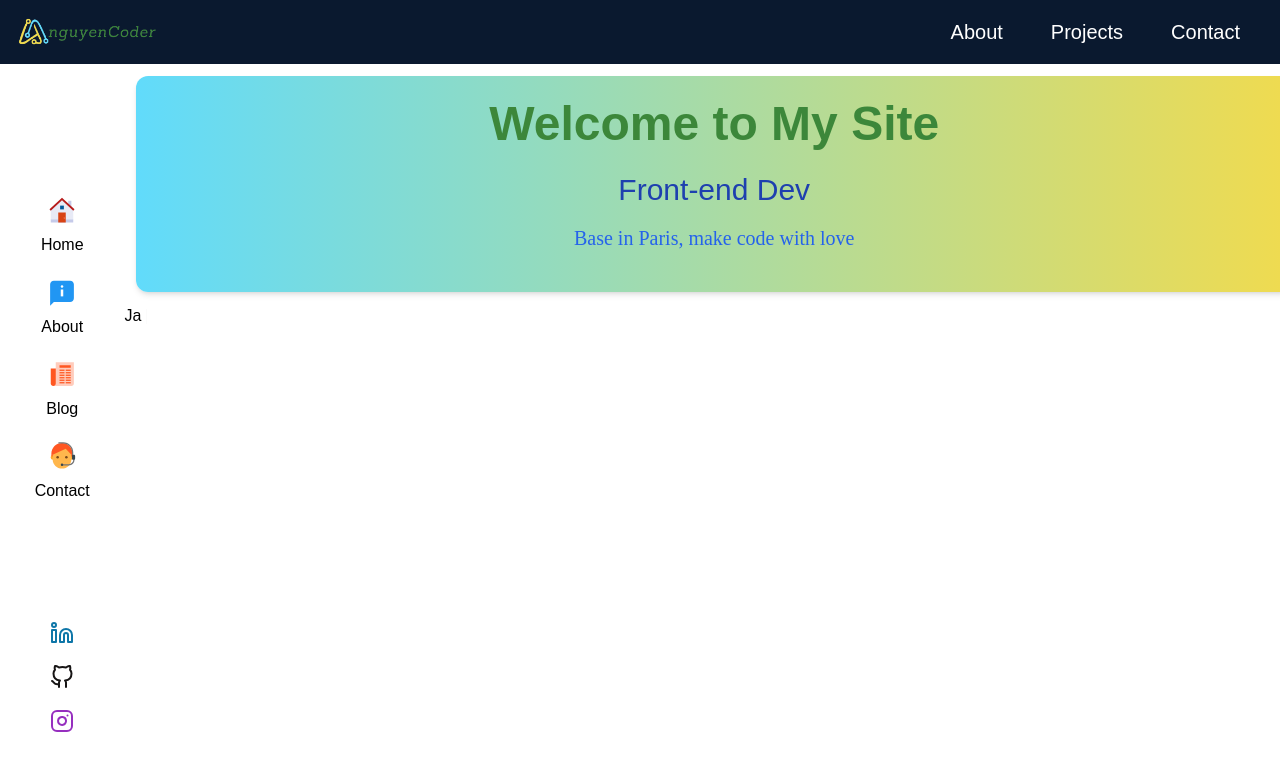
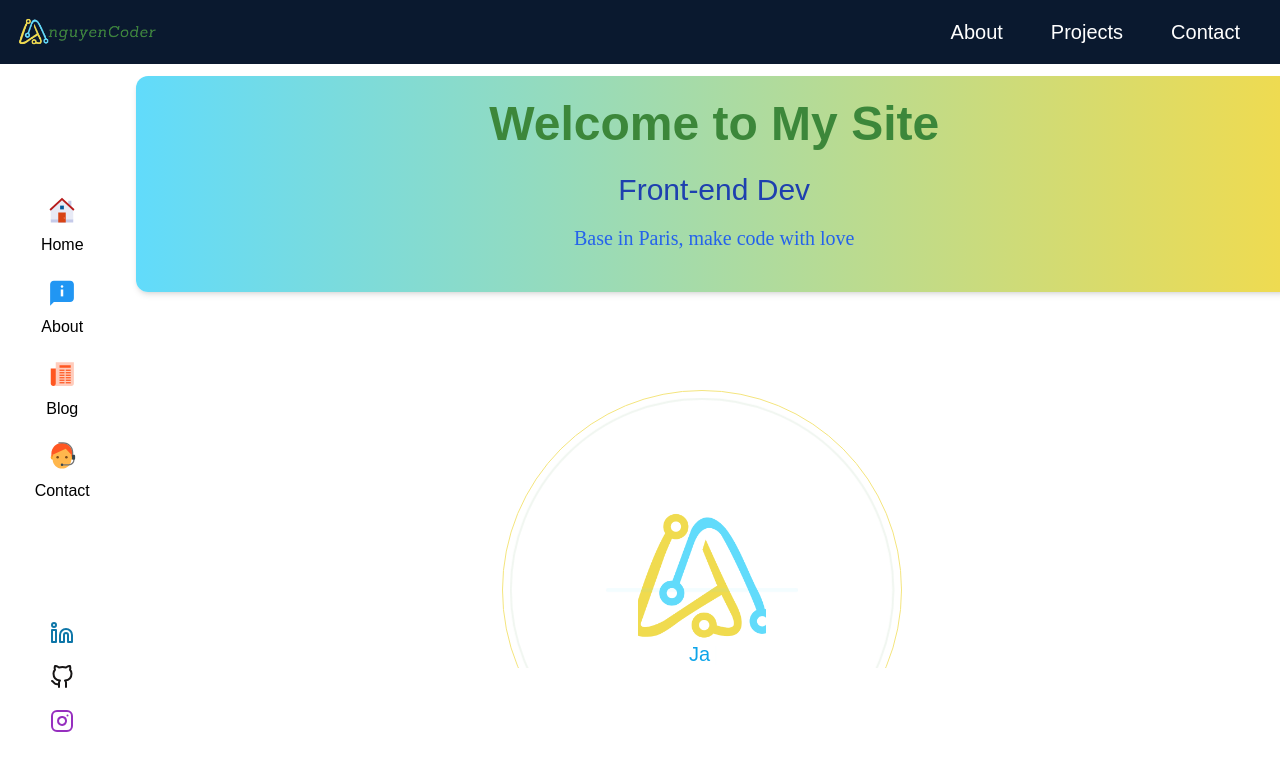
Before and after one commit to mrnguyencoder/myportfolio, a React (Create React App) app: page / in a window 1280 px wide. Shown: the top 770 px of the page. Built offline with nearby package versions, Linux system fonts and the light colour scheme.

Commit message:
circles home

```diff
--- a/src/pages/Home.js
+++ b/src/pages/Home.js
@@ -1,7 +1,8 @@
 import React from 'react';
 import { FiLinkedin, FiGithub, FiInstagram } from 'react-icons/fi';
 import { FcAbout, FcAssistant, FcHome, FcNews } from "react-icons/fc";
-import { Typewriter, Cursor, useTypewriter } from 'react-simple-typewriter';
+import { Cursor, useTypewriter } from 'react-simple-typewriter';
+import Icon from '../assets/iconnguyencoder.png';
 
 
 function Home() {
@@ -67,11 +68,33 @@ function Home() {
           </p>
         </div>
 
-        <div className="">
-          <p className="">
+        <div className="
+                        flex flex-col justify-center items-center
+                        text-center overflow-hidden
+
+                        ">
+          {/* make circles */}
+          <div className="
+                flex flex-col justify-center items-center
+                mt-52 relative
+                ">
+            <img src={Icon} alt="icon nguyencoder" className='h-32 w-32 mx-auto object-cover' />
+            <div className="
+                border border-[#61dbfb] rounded-full
+                h-[00px] w-[100px] animate-ping absolute"></div>
+            <div className="
+                border border-[#3C873A] rounded-full
+                h-[200px] w-[200px] animate-ping absolute"></div>
+            <div className="
+                border border-[#f0db4f] rounded-full
+                h-[400px] w-[400px] animate-pulse absolute"></div>
+            <p className="text-xl text-sky-500 ">
             <span>{ text }</span>
-            <Cursor />
+            <Cursor cursorColor='#61dbfb' />
           </p>
+          </div>
+
+
         </div>
 
 
```
